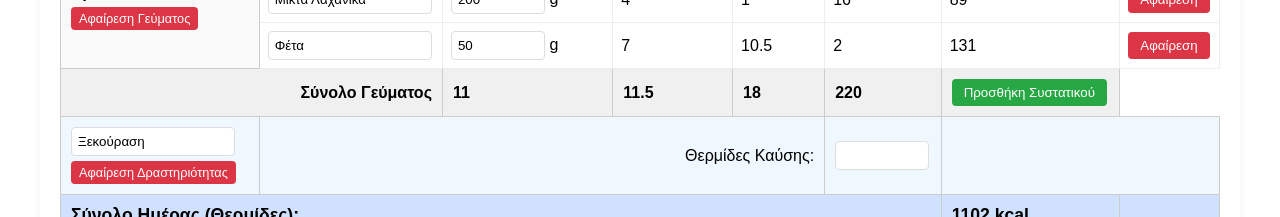
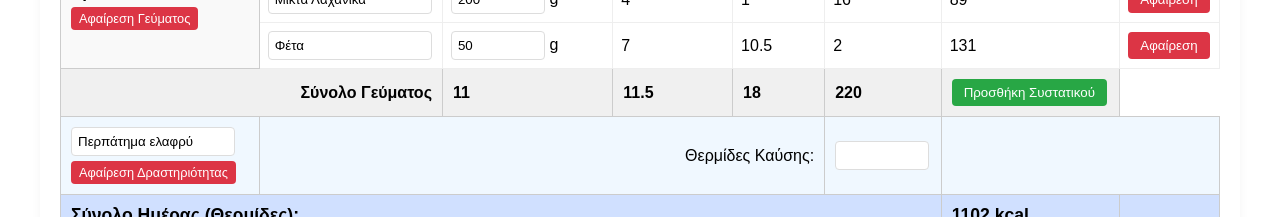
Before and after one commit to xristara/fitness-tracker-final, a React (Vite) app: page / in a window 1280 px wide. Shown: the part 7480-7697 px from the top of the page. Built offline with nearby package versions, Linux system fonts and the light colour scheme.

Commit message:
Update App.jsx

```diff
--- a/App.jsx
+++ b/App.jsx
@@ -198,7 +198,7 @@ const initialPlan = {
         { foodId: 'mixedVegetables', quantity: 200 },
         { foodId: 'fetaCheese', quantity: 50 }
     ]},
-    { type: 'activity', activity: 'Ξεκούραση', burn: 0 }
+    { type: 'activity', activity: 'Περπάτημα ελαφρύ', burn: 0 }
   ],
   Sunday: [
     { meal: 'Πρωινό', type: 'meal', ingredients: [
```
